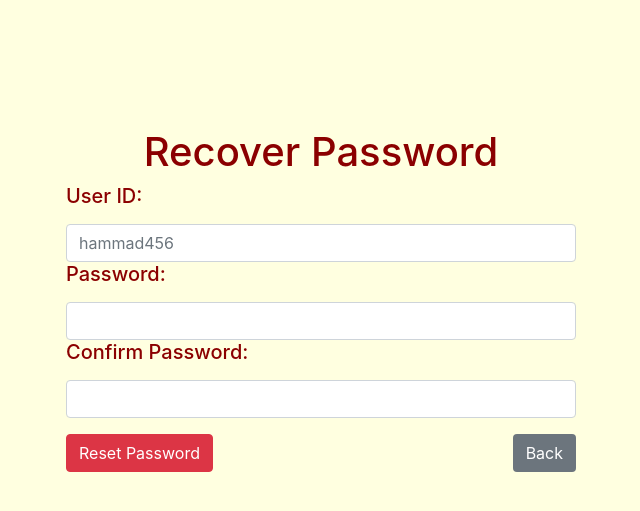
After one commit to Matiz009/School-Management-System, a PHP site: page /recover_Password.html in a window 1280 px wide. The commit adds this page. Shown: the top 511 px of the page, without its empty margins (319-959 px from the left). Run offline with PHP 8.4, Linux system fonts and the light colour scheme.

Commit message:
forgot password has been added

```diff
--- /dev/null
+++ b/recover_Password.html
@@ -0,0 +1,55 @@
+<!DOCTYPE html>
+<html lang="en">
+<head>
+    <meta charset="UTF-8">
+    <title>sign up</title>
+
+    <link rel="stylesheet" href="https://stackpath.bootstrapcdn.com/bootstrap/4.4.1/css/bootstrap.min.css" integrity="sha384-Vkoo8x4CGsO3+Hhxv8T/Q5PaXtkKtu6ug5TOeNV6gBiFeWPGFN9MuhOf23Q9Ifjh" crossorigin="anonymous">
+
+</head>
+<body style="background-color: lightyellow">
+
+<div id="login" style="margin-top: 10%">
+    <div class="container">
+        <div id="login-row" class="row justify-content-center align-items-center">
+            <div id="login-column" class="col-md-6">
+                <div id="login-box" class="col-md-12">
+                    <form id="login-form" class="form" action="recoverPassword.php" method="post">
+                        <h1 style="color: darkred;text-align: center">Recover Password</h1>
+                        <div class="form-group">
+                            <label  style="color: darkred"><h5>User ID:</h5></label><br>
+                            <input type="text" name="Login_ID"  class="form-control" placeholder="hammad456" id="user">
+                            <label  style="color: darkred"><h5>Password:</h5></label><br>
+                            <input type="password" name="Password"  class="form-control" id="password" >
+                            <label  style="color: darkred"><h5>Confirm Password:</h5></label><br>
+                            <input type="password" name="confirmPassword"  class="form-control" id="confirmPass" >
+                        </div>
+
+                        <div class="form-group">
+                            <input type="submit" name="submit" class="btn btn-danger" value="Reset Password" onclick="checkEmpty()">
+                            <a href="Login.php"><input type="button" class="btn badge-secondary" style="float: right" value="Back"></a>
+
+                        </div>
+
+
+                    </form>
+                </div>
+            </div>
+        </div>
+    </div>
+</div>
+
+<script type="text/javascript">
+    function checkEmpty(){
+        let x=document.getElementById("user").value;
+        let y =document.getElementById("password").value;
+        let a =document.getElementById("confirmPass").value;
+        if(x=='' || y=='' || a==''){
+            alert("User Id/Password must not be empty");
+        }
+        location.reload();
+    }
+</script>
+
+</body>
+</html>
```
Also changed, not shown: Login.php (+7 -3 lines), recoverPassword.php (added, +37 -0 lines).
